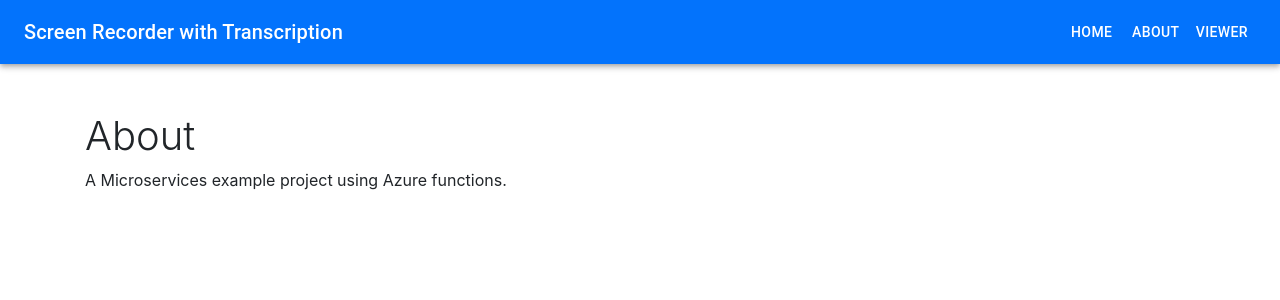
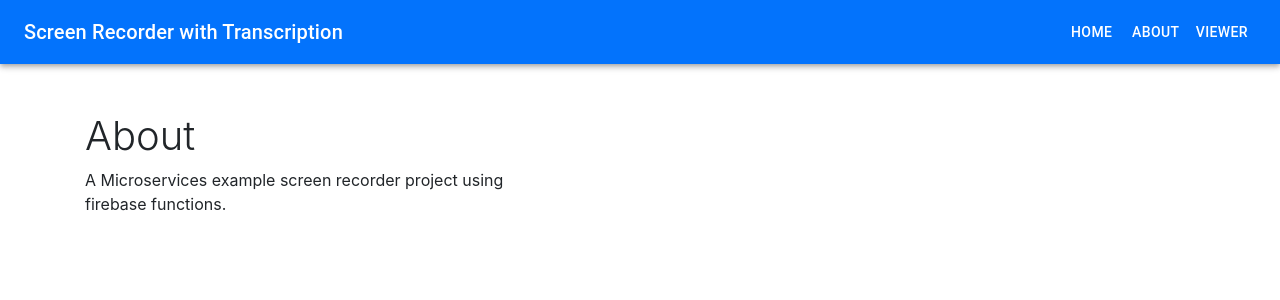
Before and after one commit to mrmko/msa-recap-react-ui, a React (Create React App) app: page /about in a window 1280 px wide. Shown: the top 300 px of the page. Built offline with nearby package versions, Linux system fonts and the light colour scheme.

Commit message:
#3 about reword

```diff
--- a/src/components/About.tsx
+++ b/src/components/About.tsx
@@ -8,7 +8,8 @@ function About() {
           <div className="col-lg-5">
             <h1 className="font-weight-light">About</h1>
             <p>
-              A Microservices example project using Azure functions.
+              A Microservices example screen recorder project using firebase
+              functions.
             </p>
           </div>
         </div>
```
